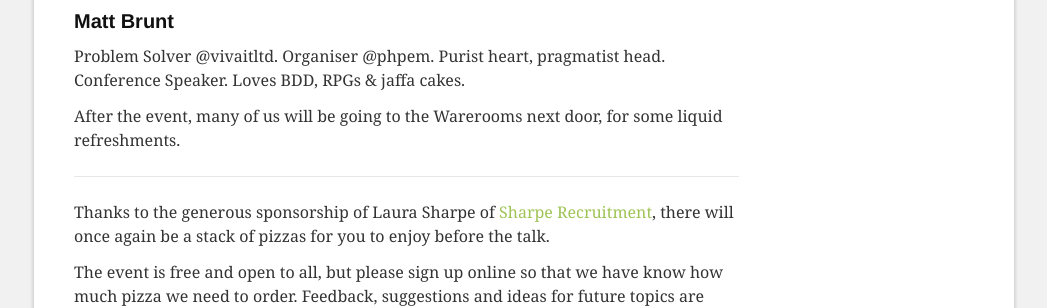
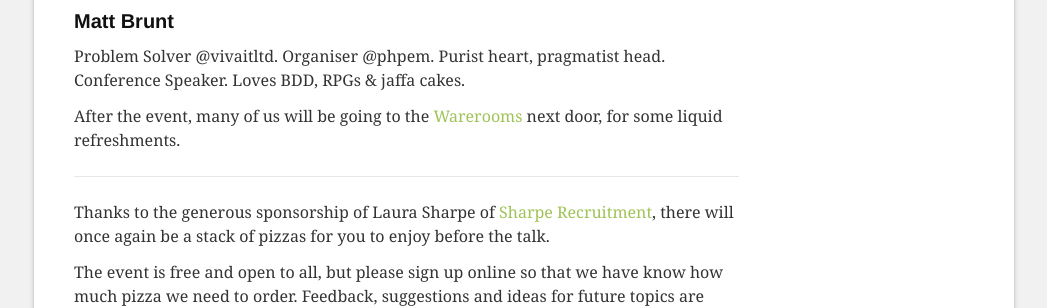
Before and after one commit to phpne/phpne.github.io, a Jekyll site: the page built from _posts/2017-10-17-behaviour-driven-development-behat-telling-stories-through-code-tickets.md, in a window 1280 px wide. Shown: the part 929-1237 px from the top of the page, without its empty margins (116-1163 px from the left). Built offline with Jekyll 4.4.1, drawn with Linux system fonts in a browser that asks for light colours; comment, search, counter and statistics services are not loaded; some of the changed lines change nothing that is shown.

Commit message:
Removed some unused references

```diff
--- a/_posts/2017-10-17-behaviour-driven-development-behat-telling-stories-through-code-tickets.md
+++ b/_posts/2017-10-17-behaviour-driven-development-behat-telling-stories-through-code-tickets.md
@@ -25,14 +25,11 @@
 
 Problem Solver @vivaitltd. Organiser @phpem. Purist heart, pragmatist head. Conference Speaker. Loves BDD, RPGs & jaffa cakes.
 
-After the event, many of us will be going to the Warerooms next door, for some liquid refreshments.
+After the event, many of us will be going to the [Warerooms][7] next door, for some liquid refreshments.
 
 [2]: http://www.sharperecruitment.co.uk/
 [3]: http://campusnorth.co.uk/
 [4]: https://www.opia-sp.com/en/home
 [5]: https://www.google.co.uk/maps/place/Campus+North/@54.9729132,-1.610583,17z/data=!3m1!4b1!4m5!3m4!1s0x487e70c8214ef835:0x728e1f222751ef97!8m2!3d54.9728115!4d-1.6082737
 [6]: https://twitter.com/phpne
-[7]: https://laravel.com/docs/5.4/eloquent
-[8]: https://twitter.com/jamiefdhurst
-[9]: https://jimj.am/
-[10]: http://www.eurohostels.co.uk/newcastle/the-ware-rooms/
+[7]: http://www.eurohostels.co.uk/newcastle/the-ware-rooms/
```
